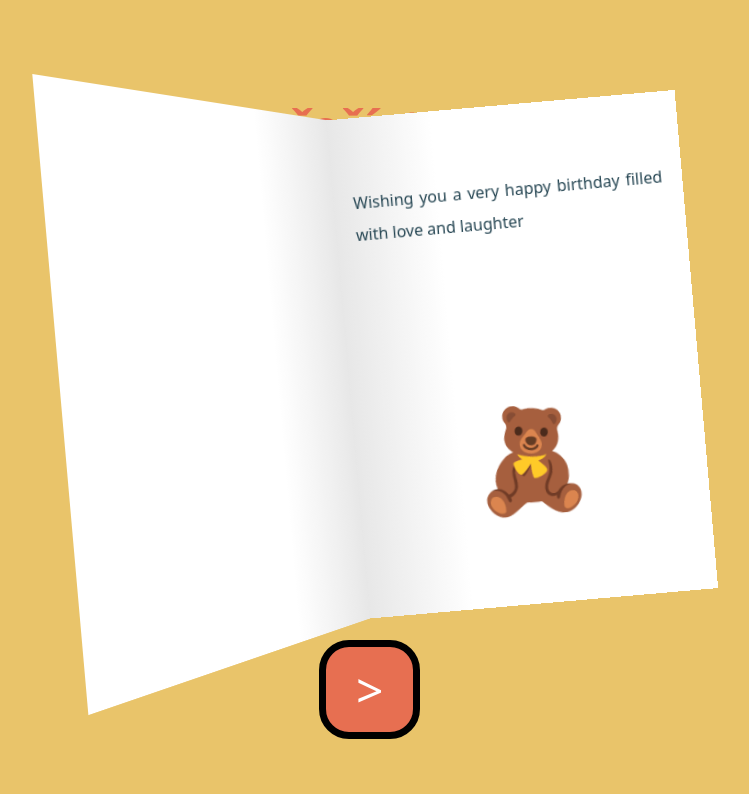
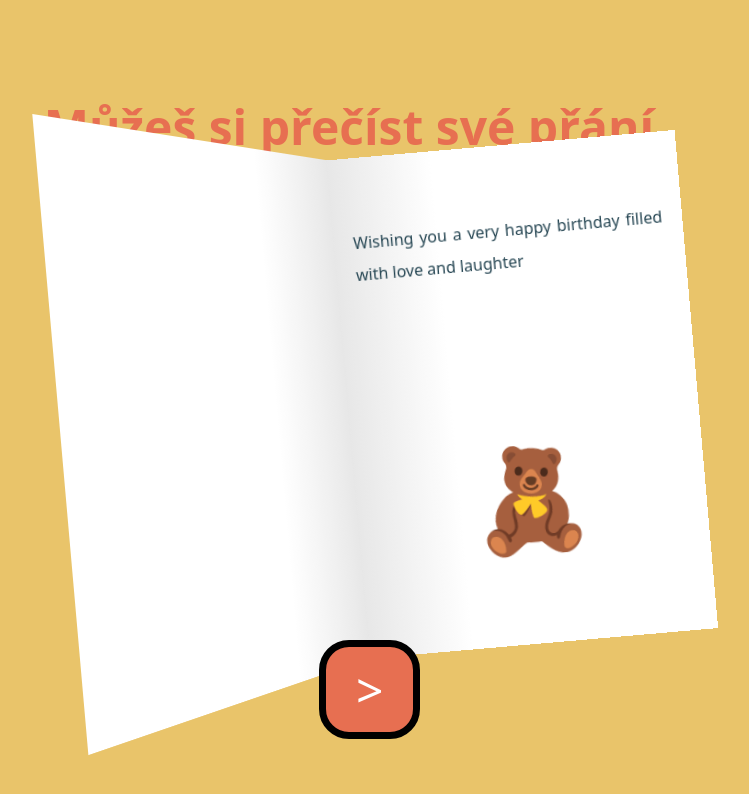
Before and after one commit to merticDev/bd, a plain HTML site: page prani.html in a window 1280 px wide. Shown: the whole page, without its empty margins (291-1040 px from the left). Drawn offline with Linux system fonts and the light colour scheme; a web font is replaced by a local one.

Commit message:
Update prani.css

```diff
--- a/prani.css
+++ b/prani.css
@@ -57,7 +57,7 @@ button{
     margin: auto;
     left: 0;
     right: 0;
-    top: 0;
+    top: 10%;
     bottom: 0;
     -webkit-perspective: 1200px;
     perspective: 1200px;
@@ -226,4 +226,5 @@ button{
     padding: 7px 20px;
     border-radius: 20px;
   }
+
 }
```
